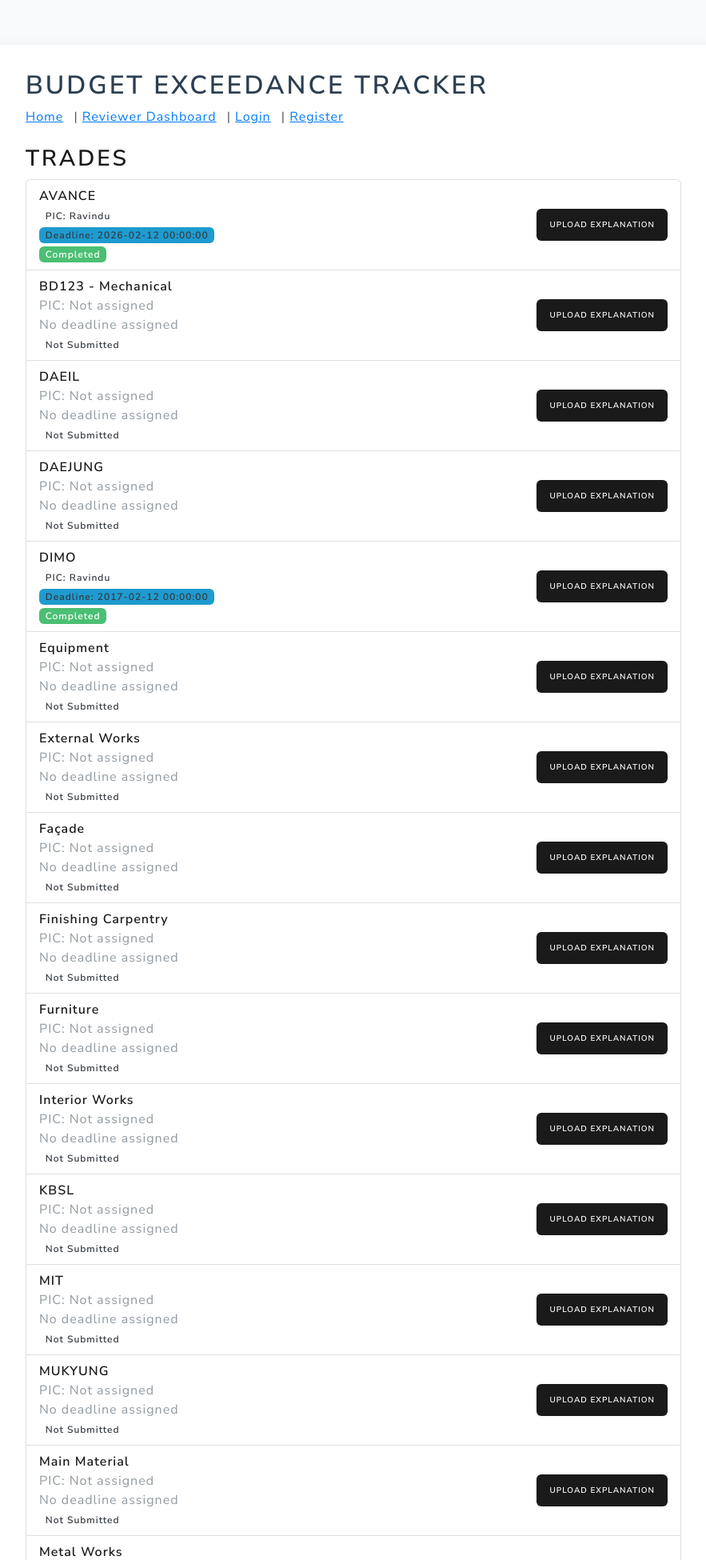
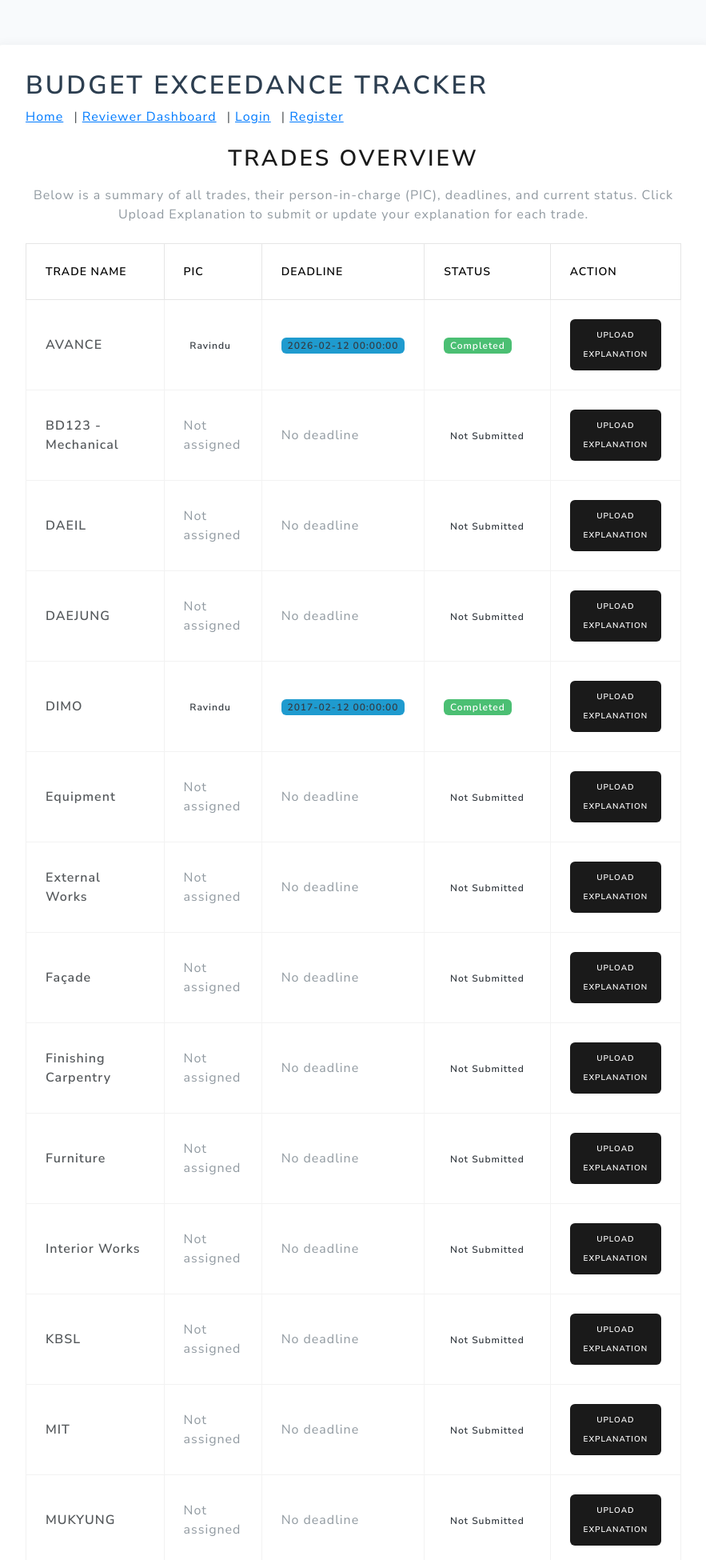
Before and after one commit to Kiridana/budget-exceedance-app, a Flask app: page / in a window 1280 px wide. Shown: the top 1950 px of the page at 80% size, without its empty margins (198-1081 px from the left). Run offline with Flask 3, Linux system fonts and the light colour scheme; some libraries are stand-ins or nearby versions.

Commit message:
Enhance frontend organization in index.html

```diff
--- a/templates/index.html
+++ b/templates/index.html
@@ -1,21 +1,39 @@
 {% extends 'base.html' %}
 {% block content %}
-  <h2>Trades</h2>
-  <ul class="list-group">
+  <div class="mb-4 text-center">
+    <h2 class="mb-3">Trades Overview</h2>
+    <p class="text-muted">Below is a summary of all trades, their person-in-charge (PIC), deadlines, and current status. Click <b>Upload Explanation</b> to submit or update your explanation for each trade.</p>
+  </div>
+  <div class="table-responsive">
+    <table class="table table-bordered align-middle bg-white">
+      <thead class="table-light">
+        <tr>
+          <th>Trade Name</th>
+          <th>PIC</th>
+          <th>Deadline</th>
+          <th>Status</th>
+          <th>Action</th>
+        </tr>
+      </thead>
+      <tbody>
         {% for trade in trades %}
-      <li class="list-group-item d-flex justify-content-between align-items-center">
-        <div>
-          <span class="fw-bold">{{ trade.name }}</span><br>
+        <tr>
+          <td class="fw-bold">{{ trade.name }}</td>
+          <td>
             {% if trade_pics[trade.id] %}
-            <span class="badge bg-secondary">PIC: {{ trade_pics[trade.id] }}</span><br>
+              <span class="badge bg-secondary">{{ trade_pics[trade.id] }}</span>
             {% else %}
-            <span class="text-muted">PIC: Not assigned</span><br>
+              <span class="text-muted">Not assigned</span>
             {% endif %}
+          </td>
+          <td>
             {% if trade_deadlines[trade.id] %}
-            <span class="badge bg-info text-dark">Deadline: {{ trade_deadlines[trade.id] }}</span><br>
+              <span class="badge bg-info text-dark">{{ trade_deadlines[trade.id] }}</span>
             {% else %}
-            <span class="text-muted">No deadline assigned</span><br>
+              <span class="text-muted">No deadline</span>
             {% endif %}
+          </td>
+          <td>
             {% if trade_statuses[trade.id] %}
               {% set status = trade_statuses[trade.id].lower() %}
               {% if status == 'not submitted' %}
@@ -31,10 +49,16 @@
               {% else %}
                 <span class="badge bg-secondary">{{ trade_statuses[trade.id] }}</span>
               {% endif %}
+            {% else %}
+              <span class="text-muted">-</span>
             {% endif %}
+          </td>
+          <td>
+            <a class="btn btn-sm btn-primary" href="/upload/{{ trade.id }}">Upload Explanation</a>
+          </td>
+        </tr>
+        {% endfor %}
+      </tbody>
+    </table>
   </div>
-        <a class="btn btn-sm btn-primary" href="/upload/{{ trade.id }}">Upload Explanation</a>
-      </li>
-    {% endfor %}
-  </ul>
 {% endblock %}
```
Lines whose indentation alone changed are shown as unchanged.
